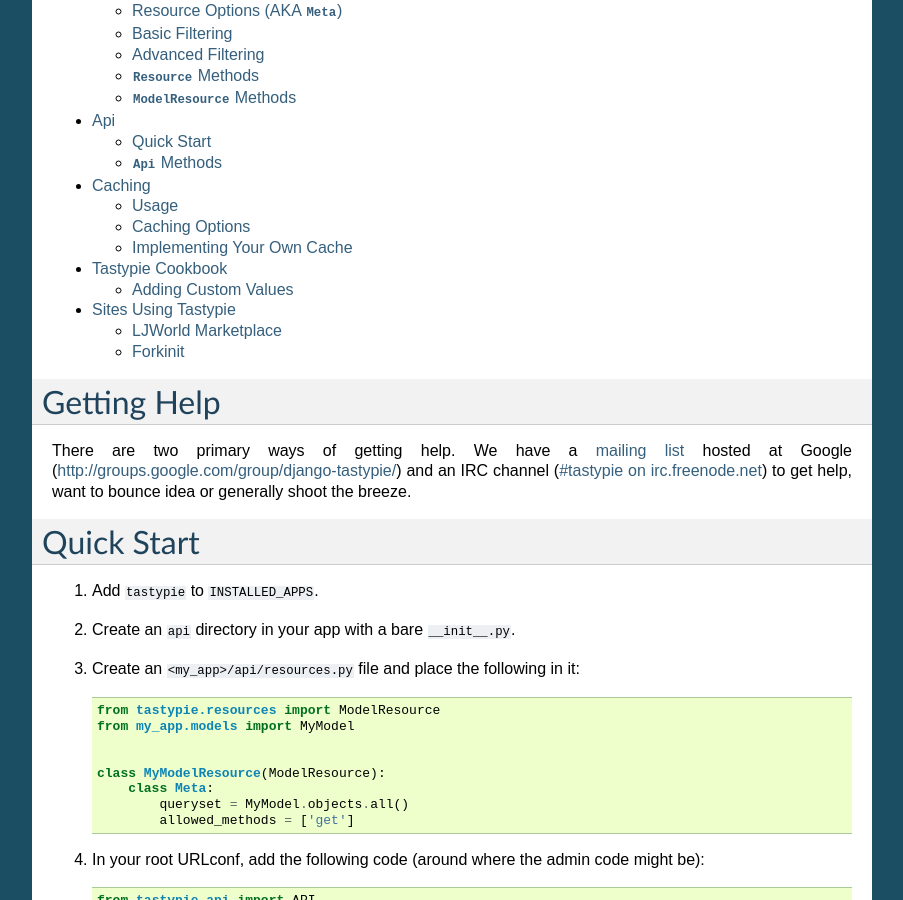
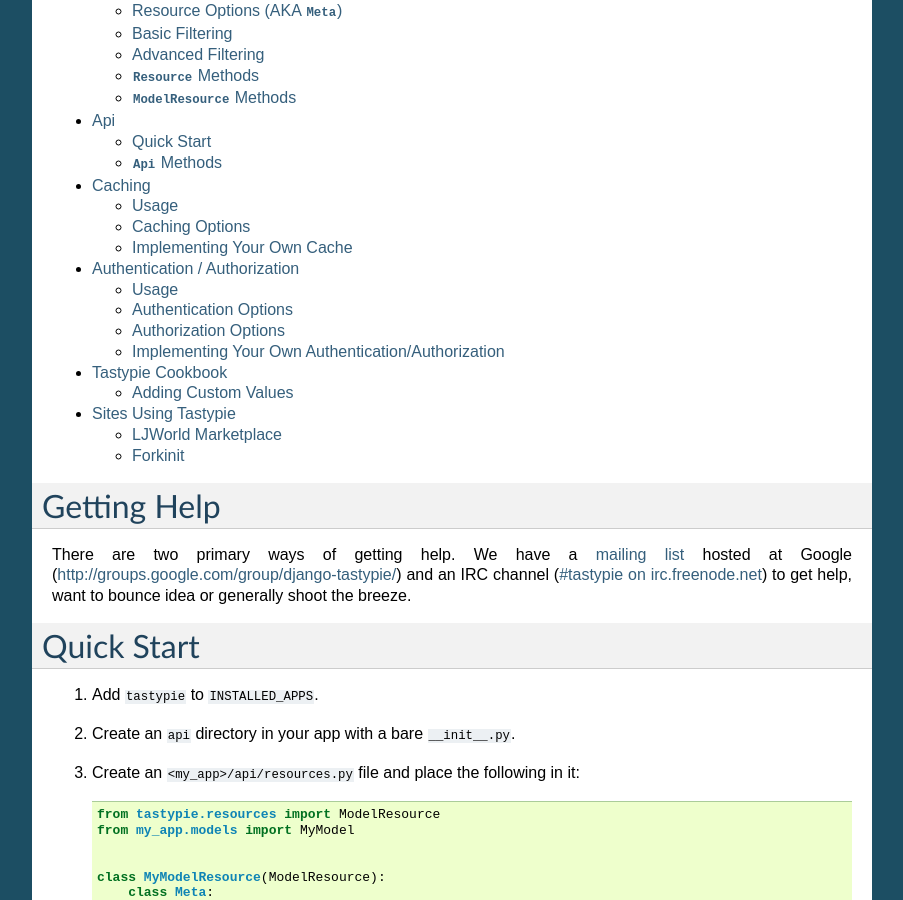
Before and after one commit to django-tastypie/django-tastypie, a Sphinx documentation site: the page built from docs/index.rst, in a window 1280 px wide and 900 px high, scrolled down 506 px. Shown: the whole window, without its empty margins (198-1101 px from the left). Built offline with Sphinx 7.4.7, drawn with Linux system fonts in a browser that asks for light colours; some of the changed lines change nothing that is shown.

Commit message:
Added initial docs on authentication & authorization.

```diff
--- a/docs/authentication.rst
+++ /dev/null
@@ -1,5 +0,0 @@
-.. _ref-authentication:
-
-==============
-Authentication
-==============
--- /dev/null
+++ b/docs/authentication_authorization.rst
@@ -0,0 +1,126 @@
+.. _ref-authentication_authorization:
+
+==============================
+Authentication / Authorization
+==============================
+
+Authentication & authorization make up the components needed to verify that
+a certain user has access to the API and what they can do with it.
+
+Authentication answers the question "can they see this data?" This usually
+involves requiring credentials, such as an API key or username/password.
+
+Authorization answers the question "what objects can they modify?" This usually
+involves checking permissions, but is open to other implementations.
+
+Usage
+=====
+
+Using these classes is simple. Simply provide them (or your own class) as a
+``Meta`` option to the ``Resource`` in question. For example::
+
+    from django.contrib.auth.models import User
+    from tastypie.authentication import BasicAuthentication
+    from tastypie.authorization import DjangoAuthorization
+    from tastypie.resources import ModelResource
+
+
+    class UserResource(ModelResource):
+        class Meta:
+            queryset = User.objects.all()
+            resource_name = 'auth/user'
+            excludes = ['email', 'password', 'is_superuser']
+            # Add it here.
+            authentication = BasicAuthentication()
+            authorization = DjangoAuthorization()
+
+
+Authentication Options
+======================
+
+Tastypie ships with the following ``Authentication`` classes:
+
+``Authentication``
+~~~~~~~~~~~~~~~~~~
+
+The no-op authentication option, the client is always allowed through. Very
+useful for development and read-only APIs.
+
+``BasicAuthentication``
+~~~~~~~~~~~~~~~~~~~~~~~
+
+This authentication scheme uses HTTP Basic Auth to check a user's credentials.
+The username is their ``django.contrib.auth.models.User`` username (assuming
+it is present) and their password should also correspond to that entry.
+
+``ApiKeyAuthentication``
+~~~~~~~~~~~~~~~~~~~~~~~~
+
+As an alternative to requiring sensitive data like a password, the
+``ApiKeyAuthentication`` allows you to collect just username & a
+machine-generated api key. Tastypie ships with a special ``Model`` just for
+this purpose, so you'll need to ensure ``tastypie`` is in ``INSTALLED_APPS``.
+
+
+Authorization Options
+=====================
+
+Tastypie ships with the following ``Authorization`` classes:
+
+``Authorization``
+~~~~~~~~~~~~~~~~~~
+
+The no-op authorization option, no permissions checks are performed.
+
+.. warning::
+
+  This is a potentially dangerous option, as it means *ANY* recognized user
+  can modify *ANY* data they encounter in the API. Be careful who you trust.
+
+``ReadOnlyAuthorization``
+~~~~~~~~~~~~~~~~~~~~~~~~~
+
+This authorization class only permits reading data, regardless of what the
+``Resource`` might think is allowed. This is the default ``Authorization``
+class and the safe option.
+
+``DjangoAuthorization``
+~~~~~~~~~~~~~~~~~~~~~~~
+
+The most advanced form of authorization, this checks the permission a user
+has granted to them (via ``django.contrib.auth.models.Permission``). In
+conjunction with the admin, this is a very effective means of control.
+
+
+Implementing Your Own Authentication/Authorization
+==================================================
+
+Implementing your own ``Authentication/Authorization`` classes is a simple
+process. ``Authentication`` has two methods to override (one of which is
+optional but recommended to be customized) and ``Authorization`` has just one
+required method::
+
+    from tastypie.authentication import Authentication
+    from tastypie.authorization import Authorization
+
+
+    class SillyAuthentication(NoCache):
+        def is_authenticated(self, request, **kwargs):
+            if 'daniel' in request.user.username:
+              return True
+
+            return False
+
+        # Optional but recommended
+        def get_identifier(self, request):
+            return request.user.username
+
+    class SillyAuthorization(Authorization):
+        def is_authorized(self, request, object=None):
+            if request.user.date_joined.year == 2010:
+                return True
+            else:
+                return False
+
+Under this scheme, only users with 'daniel' in their username will be allowed
+in, and only those who joined the site in 2010 will be allowed to affect data.
--- a/docs/index.rst
+++ b/docs/index.rst
@@ -14,6 +14,7 @@
    resources
    api
    caching
+   authentication_authorization
 
    cookbook
    who_uses
--- a/docs/toc.rst
+++ b/docs/toc.rst
@@ -10,9 +10,9 @@
 
    resources
    api
+   authentication_authorization
+   caching
 
-   authentication
-   caching
    serialization
    throttling
 
--- a/docs/tutorial.rst
+++ b/docs/tutorial.rst
@@ -321,7 +321,7 @@
 We now have a full working API for our application. But Tastypie supports many
 more features, like:
 
-  * :doc:`authentication`
+  * :doc:`authentication_authorization`
   * :doc:`caching`
   * :doc:`throttling`
   * :doc:`resources` (filtering & sorting)
```
